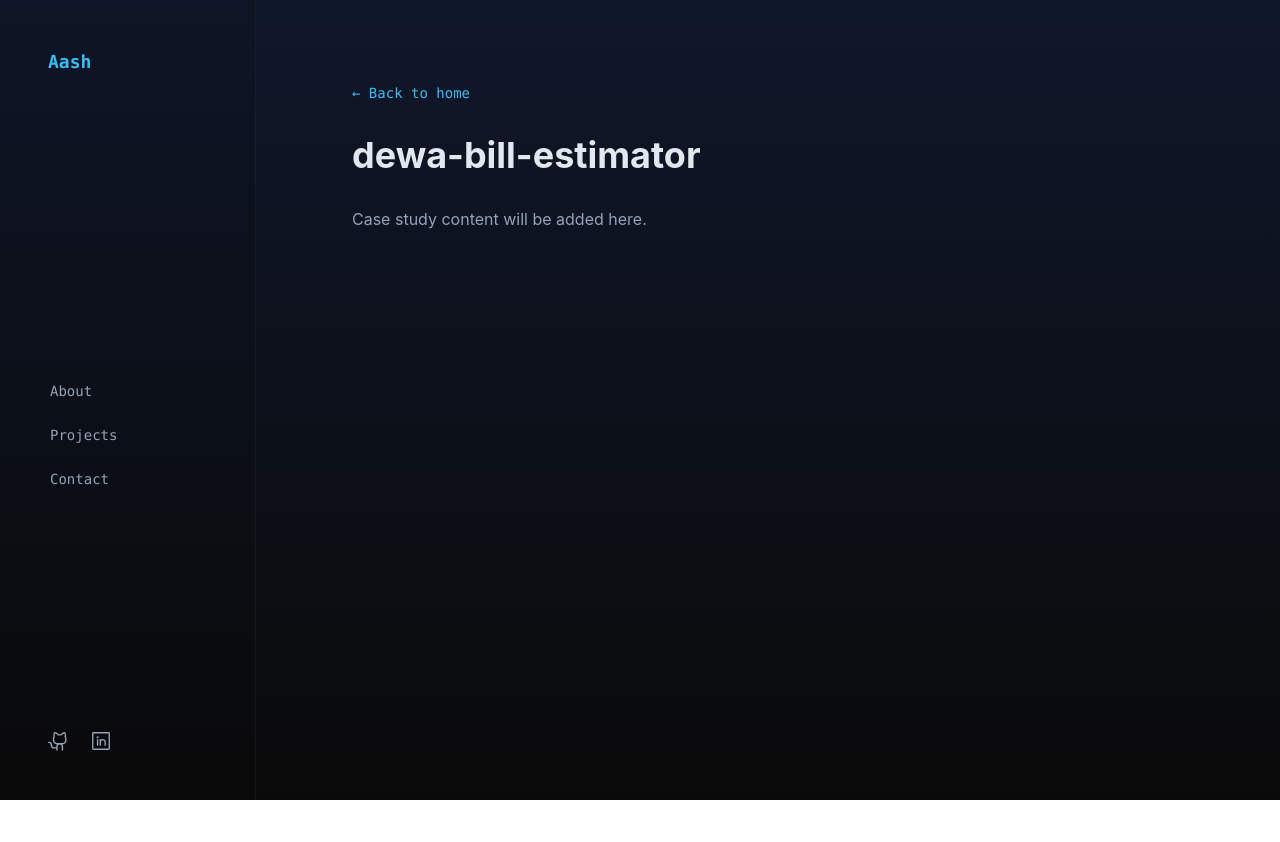
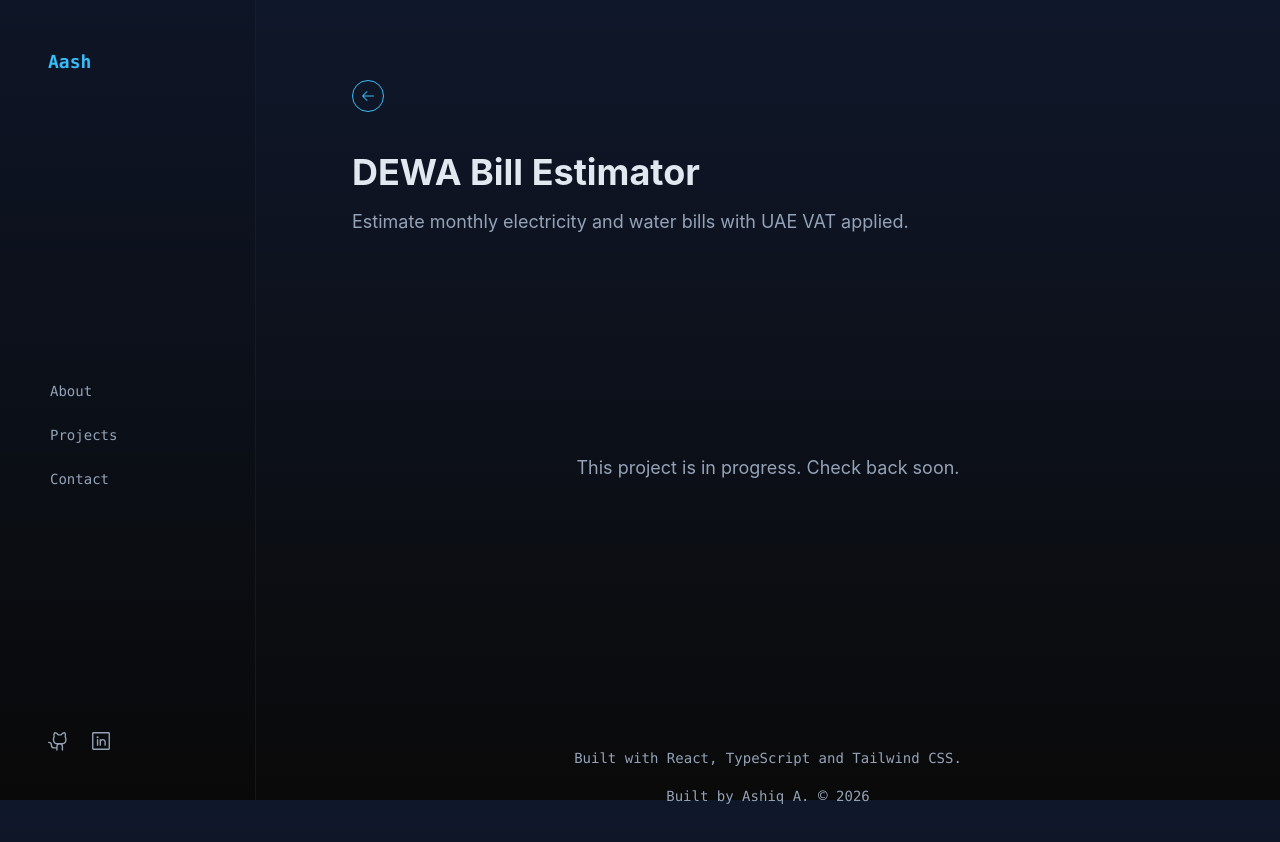
Before and after one commit to ashiq-webdev/portfolio-site, a React (Vite) app: page /projects/dewa-bill-estimator in a window 1280 px wide. Shown: the top 842 px of the page. Before the commit the page ends 800 px from the top, so only its background shows below. Built offline with nearby package versions, Linux system fonts and the light colour scheme.

Commit message:
fix: move footer to layout, clean up project content

```diff
--- a/src/components/Layout/Layout.tsx
+++ b/src/components/Layout/Layout.tsx
@@ -1,6 +1,7 @@
 import { useState } from 'react';
 import { Outlet } from 'react-router';
 import { Sidebar } from './Sidebar';
+import { Footer } from '../Home/Footer';
 
 export function Layout() {
   const [isMenuOpen, setIsMenuOpen] = useState(false);
@@ -12,11 +13,14 @@
         onMenuToggle={() => setIsMenuOpen((prev) => !prev)}
       />
       <main
-        className={`flex-1 px-6 py-10 md:px-24 md:py-10 transition-all duration-300 ${
+        className={`flex-1 flex flex-col px-6 py-10 md:px-24 md:py-10 transition-all duration-300 ${
           isMenuOpen ? 'blur-sm pointer-events-none' : ''
         }`}
       >
-        <Outlet />
+        <div className="grow">
+          <Outlet />
+        </div>
+        <Footer />
       </main>
     </div>
   );
--- a/src/pages/HomePage.tsx
+++ b/src/pages/HomePage.tsx
@@ -2,7 +2,6 @@
 import { About } from '../components/Home/About';
 import { ProjectsGrid } from '../components/Home/ProjectsGrid';
 import { Contact } from '../components/Home/Contact';
-import { Footer } from '../components/Home/Footer';
 
 export function HomePage() {
   return (
@@ -11,7 +10,6 @@
       <About />
       <ProjectsGrid />
       <Contact />
-      <Footer />
     </div>
   );
 }
--- a/src/pages/NotFoundPage.tsx
+++ b/src/pages/NotFoundPage.tsx
@@ -7,12 +7,12 @@
   return (
     <div
       data-testid="not-found-page"
-      className="min-h-[calc(100dvh-4rem)] flex flex-col items-center justify-center gap-4"
+      className="min-h-[calc(100dvh-13rem)] flex flex-col items-center justify-center gap-4"
     >
       <h1 className="text-6xl font-bold" style={{ color: heading }}>
         404
       </h1>
-      <p style={{ color: body }}>This page does not exist.</p>
+      <p className="text-center" style={{ color: body }}>This page does not exist.</p>
       <Link
         to="/"
         className="font-mono text-sm hover:underline"
--- a/src/pages/ProjectDetailPage.tsx
+++ b/src/pages/ProjectDetailPage.tsx
@@ -1,26 +1,198 @@
-import { useParams, Link } from 'react-router';
+import { useParams, Link, useNavigate, useLocation } from 'react-router';
+import { ArrowLeftIcon, ArrowUpRightIcon, GithubLogoIcon } from '@phosphor-icons/react';
 import { palette } from '../utils/useTheme';
+import { projects } from '../utils/projects';
 
 const { heading, body, accent } = palette;
 
 export function ProjectDetailPage() {
   const { slug } = useParams();
+  const navigate = useNavigate();
+  const location = useLocation();
+  const project = projects.find((p) => p.slug === slug);
+
+  function handleBackClick(e: React.MouseEvent<HTMLAnchorElement>) {
+    e.preventDefault();
+    if (location.pathname !== '/') {
+      navigate('/');
+      setTimeout(() => {
+        const target = document.getElementById('projects');
+        if (target) {
+          window.history.pushState(null, '', '#projects');
+          target.scrollIntoView({ behavior: 'smooth' });
+        }
+      }, 100);
+    } else {
+      window.history.pushState(null, '', '#projects');
+      const target = document.getElementById('projects');
+      if (target) {
+        target.scrollIntoView({ behavior: 'smooth' });
+      }
+    }
+  }
+
+  if (!project) {
+    return (
+      <div className="py-10" data-testid="project-detail-page">
+        <Link
+          to="/#projects"
+          onClick={handleBackClick}
+          className="group inline-flex items-center gap-0 mb-8 transition-all duration-300"
+          style={{ color: accent }}
+        >
+          <span
+            className="flex items-center justify-center w-8 h-8 rounded-full border transition-colors duration-300"
+            style={{ borderColor: accent }}
+          >
+            <ArrowLeftIcon size={16} weight="regular" />
+          </span>
+          <span className="overflow-hidden max-w-0 opacity-0 group-hover:max-w-35 group-hover:opacity-100 group-hover:ml-2 transition-all duration-300 whitespace-nowrap font-mono text-sm">
+            Back to projects
+          </span>
+        </Link>
+        <h1 className="text-3xl md:text-4xl font-bold mb-4" style={{ color: heading }}>
+          Project not found
+        </h1>
+        <p className="max-w-2xl text-base" style={{ color: body }}>
+          The project you are looking for does not exist.
+        </p>
+      </div>
+    );
+  }
+
+  const isComingSoon = project.overview.length === 0;
 
   return (
-    <div data-testid="project-detail-page" className="py-10">
+    <div className="py-10" data-testid="project-detail-page">
+      {/* Back button — icon circle, text reveals on hover */}
       <Link
-        to="/"
-        className="font-mono text-sm mb-8 inline-block"
+        to="/#projects"
+        onClick={handleBackClick}
+        className="group inline-flex items-center gap-0 mb-10 transition-all duration-300"
         style={{ color: accent }}
       >
-        ← Back to home
+        <span
+          className="flex items-center justify-center w-8 h-8 rounded-full border transition-colors duration-300"
+          style={{ borderColor: accent }}
+        >
+          <ArrowLeftIcon size={16} weight="regular" />
+        </span>
+        <span className="overflow-hidden max-w-0 opacity-0 group-hover:max-w-35 group-hover:opacity-100 group-hover:ml-2 transition-all duration-300 whitespace-nowrap font-mono text-sm">
+          Back to projects
+        </span>
       </Link>
-      <h1 className="text-3xl md:text-4xl font-bold mb-8" style={{ color: heading }}>
-        {slug || 'Project'}
+
+      {/* Project header */}
+      <h1 className="text-3xl md:text-4xl font-bold mb-4" style={{ color: heading }}>
+        {project.title}
       </h1>
-      <p style={{ color: body }}>
-        Case study content will be added here.
+      <p className="text-lg mb-8 max-w-2xl" style={{ color: body }}>
+        {project.description}
       </p>
+
+      {isComingSoon ? (
+        <div className="min-h-[50vh] flex items-center justify-center">
+          <p className="text-lg text-center" style={{ color: body }}>
+            This project is in progress. Check back soon.
+          </p>
+        </div>
+      ) : (
+        <>
+          {/* External links */}
+          <div className="flex flex-col sm:flex-row gap-4 mb-16">
+            <a
+              href={project.githubUrl}
+              target="_blank"
+              rel="noopener noreferrer"
+              className="inline-flex items-center gap-2 max-sm:max-w-25 font-mono text-sm px-5 py-2.5 rounded-lg border transition-colors duration-200"
+              style={{ color: accent, borderColor: accent }}
+              onMouseEnter={(e) => {
+                e.currentTarget.style.backgroundColor = 'rgba(56, 189, 248, 0.1)';
+              }}
+              onMouseLeave={(e) => {
+                e.currentTarget.style.backgroundColor = 'transparent';
+              }}
+            >
+              <GithubLogoIcon size={20} weight="regular" />
+              Code
+            </a>
+            {project.liveUrl && (
+              <a
+                href={project.liveUrl}
+                target="_blank"
+                rel="noopener noreferrer"
+                className="inline-flex items-center gap-2 max-sm:max-w-[150px] font-mono text-sm px-5 py-2.5 rounded-lg border transition-colors duration-200"
+                style={{ color: accent, borderColor: accent }}
+                onMouseEnter={(e) => {
+                  e.currentTarget.style.backgroundColor = 'rgba(56, 189, 248, 0.1)';
+                }}
+                onMouseLeave={(e) => {
+                  e.currentTarget.style.backgroundColor = 'transparent';
+                }}
+              >
+                <ArrowUpRightIcon size={20} weight="regular" />
+                Visit Site
+              </a>
+            )}
+          </div>
+
+          <div className="max-w-2xl">
+            {/* Overview */}
+            <section className="mb-12">
+              <h2 className="font-mono text-sm mb-4" style={{ color: body }}>
+                Overview
+              </h2>
+              {project.overview.map((paragraph, i) => (
+                <p key={i} className="text-base mb-4 leading-relaxed" style={{ color: body }}>
+                  {paragraph}
+                </p>
+              ))}
+            </section>
+
+            {/* Tech Stack */}
+            <section className="mb-12">
+              <h2 className="font-mono text-sm mb-4" style={{ color: body }}>
+                Tech Stack
+              </h2>
+              <ul className="flex flex-wrap gap-x-5 gap-y-2 font-mono text-base" style={{ color: body }}>
+                {project.tech.map((tech) => (
+                  <li key={tech} className="flex items-center gap-2">
+                    <span style={{ color: accent }}>▹</span>
+                    {tech}
+                  </li>
+                ))}
+              </ul>
+            </section>
+
+            {/* Features */}
+            <section className="mb-12">
+              <h2 className="font-mono text-sm mb-4" style={{ color: body }}>
+                Features
+              </h2>
+              <ul className="space-y-3 text-base" style={{ color: body }}>
+                {project.features.map((feature) => (
+                  <li key={feature} className="flex gap-2">
+                    <span style={{ color: accent }}>▹</span>
+                    {feature}
+                  </li>
+                ))}
+              </ul>
+            </section>
+
+            {/* What I've Learned */}
+            <section className="mb-12">
+              <h2 className="font-mono text-sm mb-4" style={{ color: body }}>
+                What I've Learned
+              </h2>
+              {project.lessons.map((paragraph, i) => (
+                <p key={i} className="text-base mb-4 leading-relaxed" style={{ color: body }}>
+                  {paragraph}
+                </p>
+              ))}
+            </section>
+          </div>
+        </>
+      )}
     </div>
   );
 }
--- a/src/utils/projects.ts
+++ b/src/utils/projects.ts
@@ -16,24 +16,24 @@
     title: 'Personal Portfolio Site',
     description: 'The single-page scroll site you are looking at right now.',
     overview: [
-      'This is the site you are looking at right now. I built it to host my projects and give recruiters a single URL to share in applications.',
+      'This is the site you are looking at right now.',
       'The page uses a single-page scroll layout with a left sidebar on desktop and a hamburger menu on mobile. Navigation updates the URL hash so sections are shareable.',
-      'I chose a dark-only theme with a sky-blue accent. The color palette uses Tailwind slate scale for text and sky-400 for the accent, which passes WCAG AAA contrast on the dark background.',
+      'I chose a dark-only theme with a sky-blue accent. The color palette uses Tailwind slate scale for text and sky-400 for the accent.',
     ],
-    tech: ['React', 'TypeScript', 'Vite', 'Tailwind CSS', 'React Router', 'Phosphor Icons'],
+    tech: ['React', 'TypeScript', 'Vite', 'Tailwind CSS', 'React Router'],
     features: [
       'Single-page scroll with hash anchor navigation',
-      'Sidebar with IntersectionObserver scroll-spy active states',
+      'Sidebar with scroll-spy that highlights the active section as you scroll',
       'Mobile hamburger menu with 75% width overlay and click-outside-to-close',
-      'Project detail pages with React Router dynamic routes',
-      'Responsive layout tested at 320px, 768px, and 1024px breakpoints',
+      'Project detail pages with dynamic routes',
+      'Responsive layout tested across mobile and desktop breakpoints',
     ],
     lessons: [
       'React Router v8 does not handle hash fragments for scrolling by default. I used pushState plus scrollIntoView to update the URL and smooth-scroll to the target section. The IntersectionObserver watches section visibility and highlights the active nav link.',
       'The biggest surprise was Tailwind v4 CSS layer system. A manual reset written outside Tailwind layers silently overrode all padding and margin utilities. Removing it and trusting Tailwind built-in Preflight fixed every layout bug at once.',
     ],
     githubUrl: 'https://github.com/aash/portfolio-site',
-    liveUrl: null,
+    liveUrl: 'https://netlify.com',
   },
   {
     slug: 'prayer-times-ae',
```
